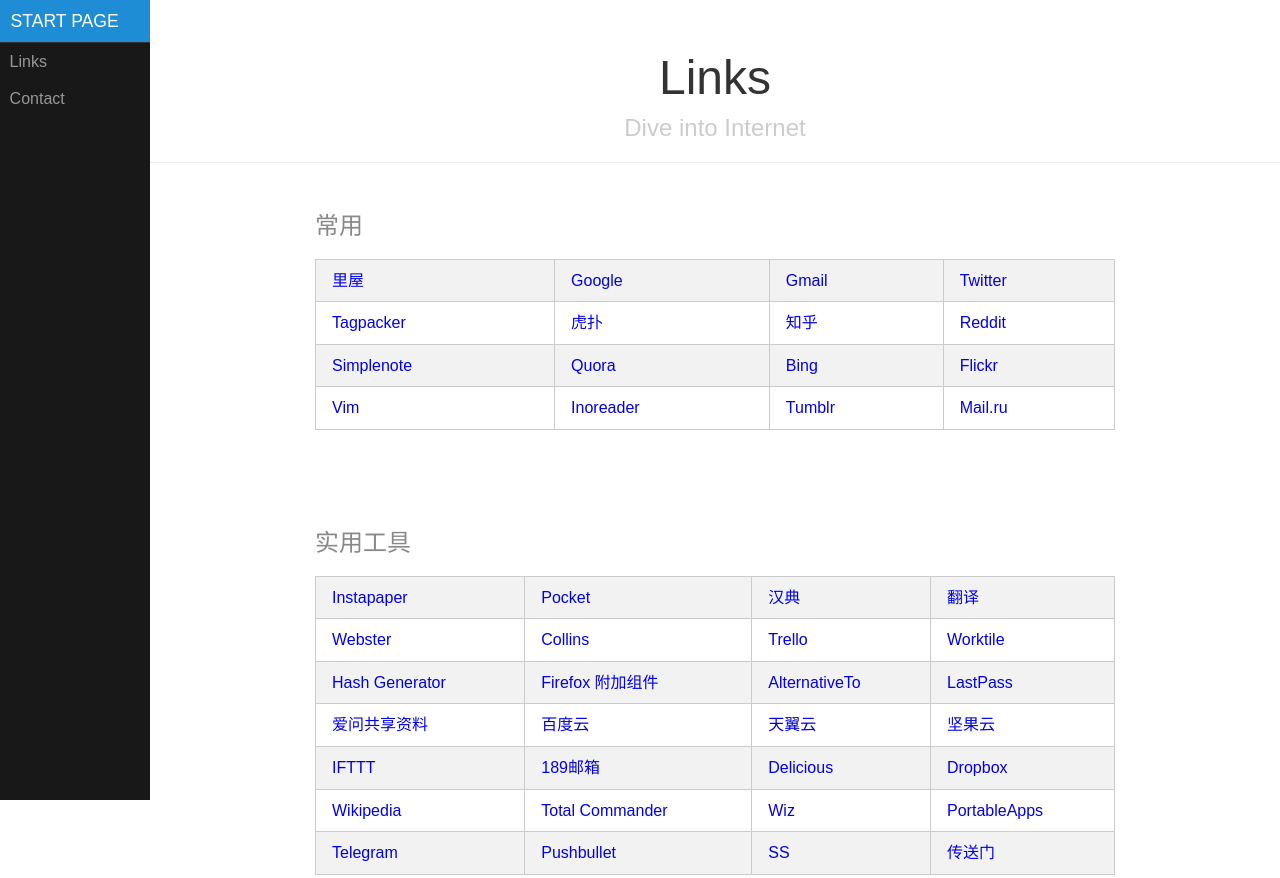
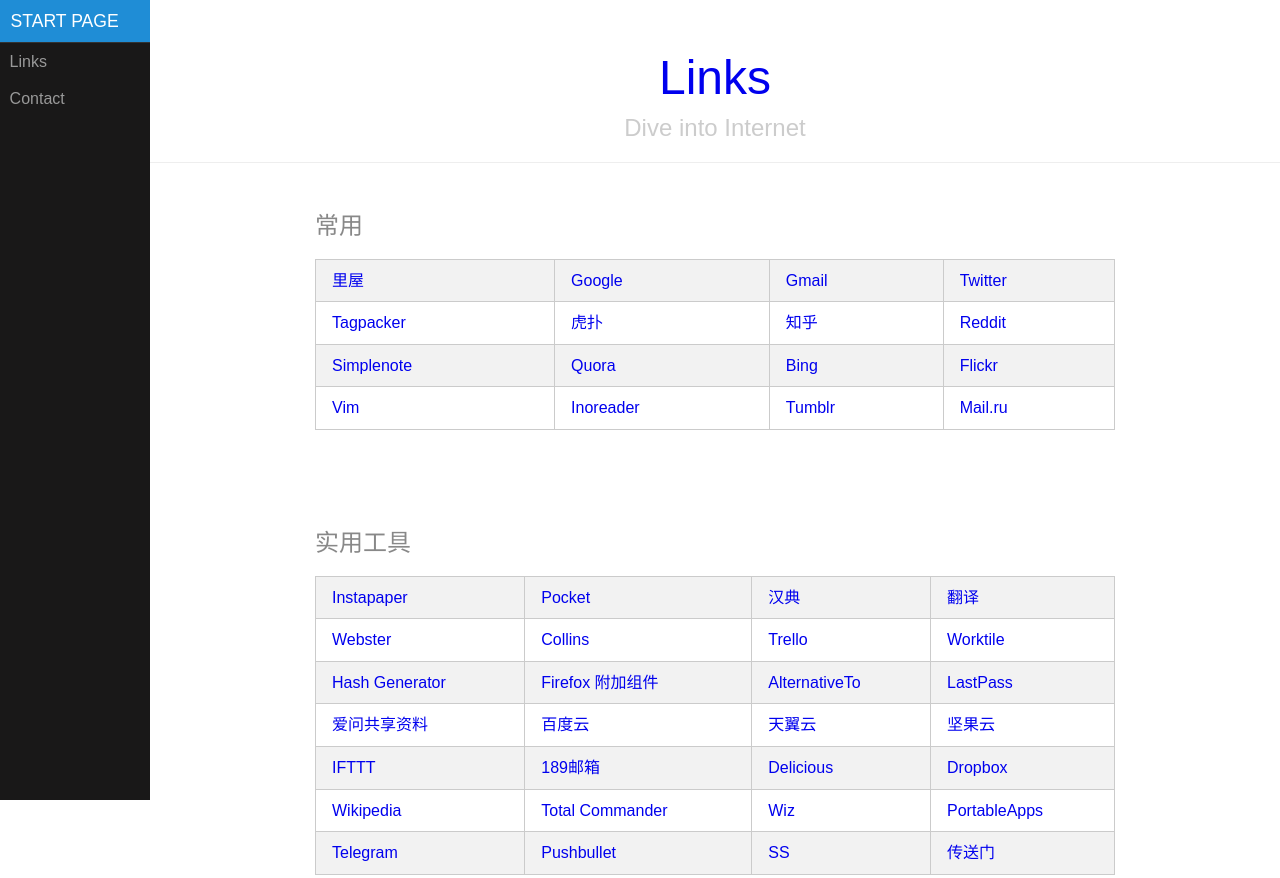
Before and after one commit to calon/calon.github.io, a plain HTML site: page index.html in a window 1280 px wide. Shown: the top 878 px of the page. Drawn offline with Linux system fonts and the light colour scheme.

Commit message:
Update index.html

```diff
--- a/index.html
+++ b/index.html
@@ -42,7 +42,7 @@
 
       <div id="main">
         <div class="header">
-          <h1>Links</h1>
+          <h1><a href="https://github.com/calon/calon.github.io/edit/master/index.html">Links</a></h1>
           <h2>Dive into Internet</h2>
         </div>
         <div class="content table-responsive">
```
